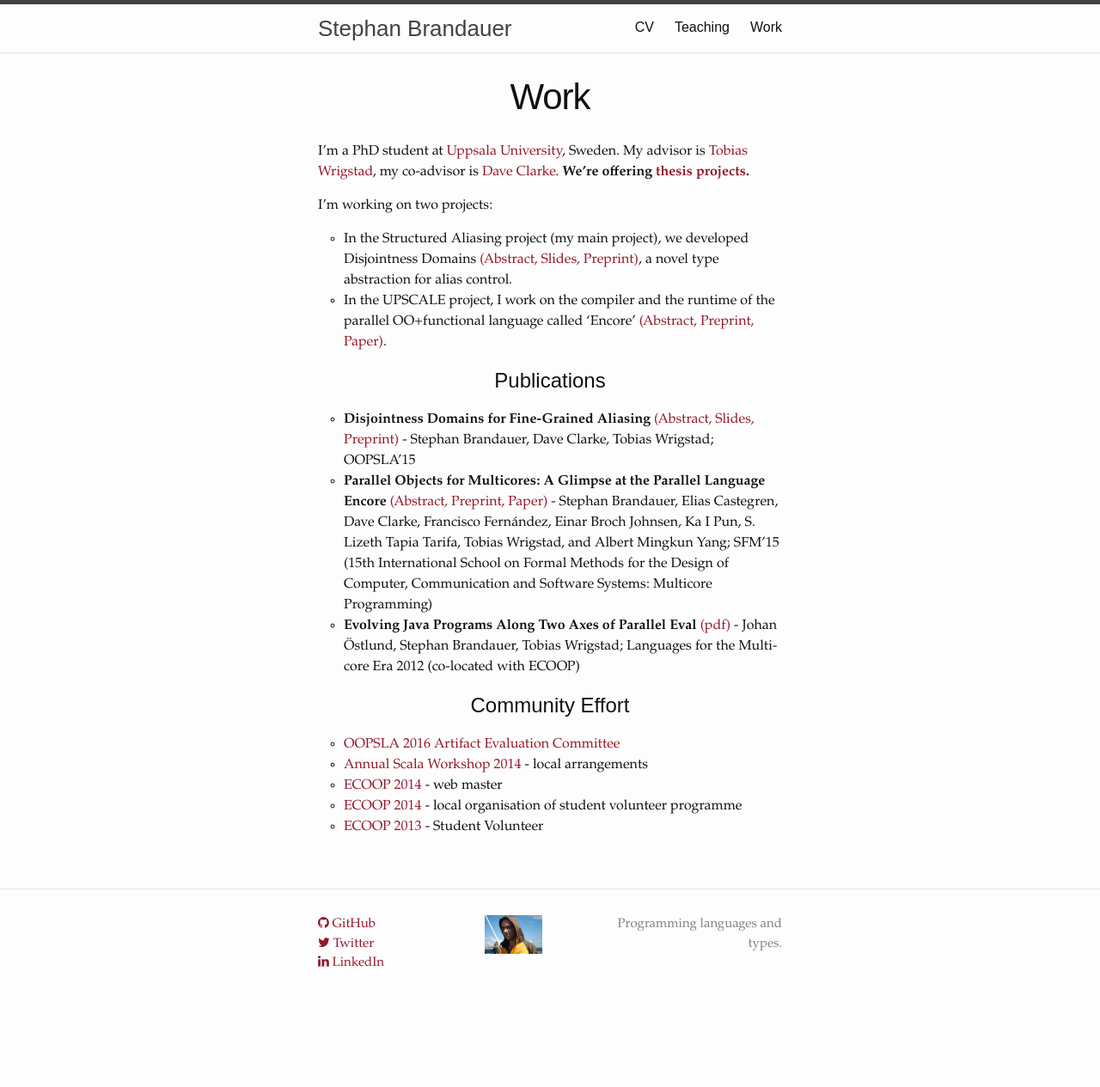
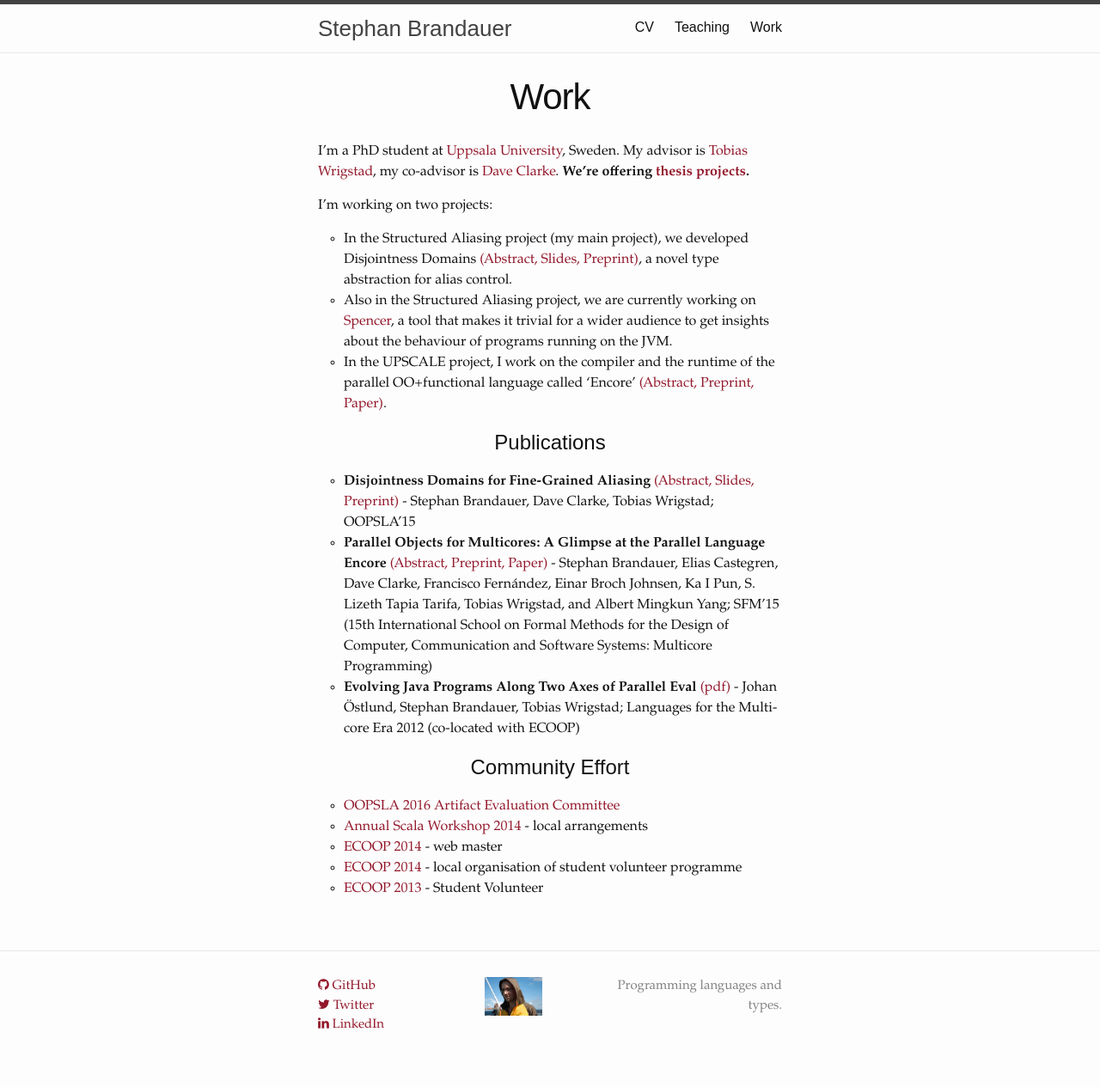
Before and after one commit to kaeluka/kaeluka.github.io, a Jekyll site: the page built from work.md, in a window 1280 px wide. Shown: the whole page at 86% size. Built offline with Jekyll 4.4.1, drawn with Linux system fonts in a browser that asks for light colours; nearby versions of some CDN libraries; before the commit the page ends 1193 px from its top, so only the background shows below that.

Commit message:
mention spencer on the work page

```diff
--- a/work.md
+++ b/work.md
@@ -15,10 +15,15 @@ target="_blank">thesis projects</a>.**
 I'm working on two projects:
 
  1. In the Structured Aliasing project (my main project), we developed
-   Disjointness Domains
+   Disjointness
+   Domains
    [(Abstract, Slides, Preprint)]({{ site.baseurl }}/Disjointness-Domains-for-Fine-Grained-Aliasing),
    a novel type abstraction for alias control.
- 2. In the UPSCALE project, I work on the compiler and the runtime of
+ 2. Also in the Structured Aliasing project, we are currently working
+   on [Spencer]({{ site.baseurl }}/spencer), a tool that makes it trivial
+   for a wider audience to get insights about the behaviour of programs
+   running on the JVM.
+ 3. In the UPSCALE project, I work on the compiler and the runtime of
    the parallel OO+functional language called 'Encore'
    [(Abstract, Preprint, Paper)]({{ site.baseurl }}/Encore-Glimpse).
 
```
